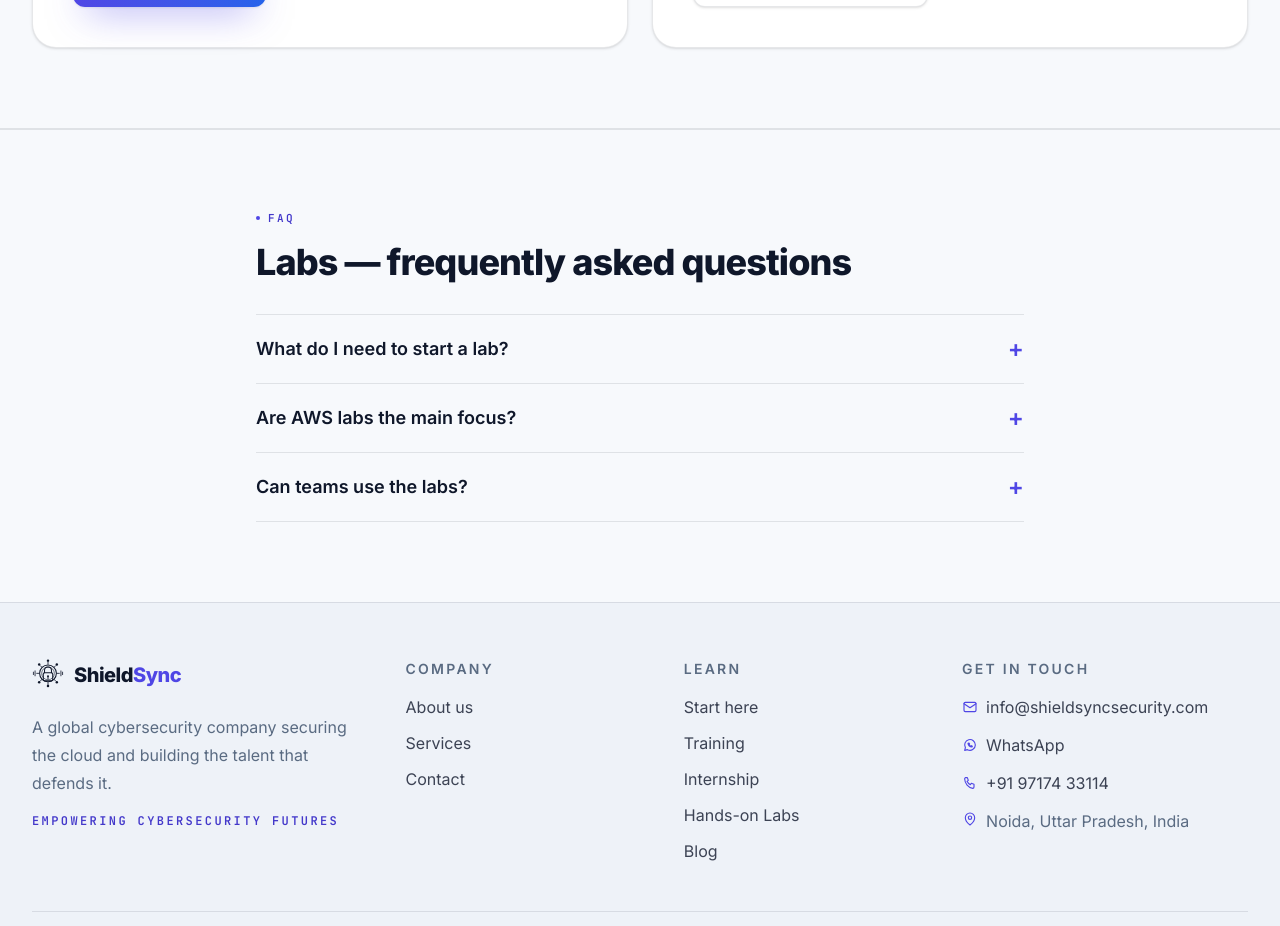
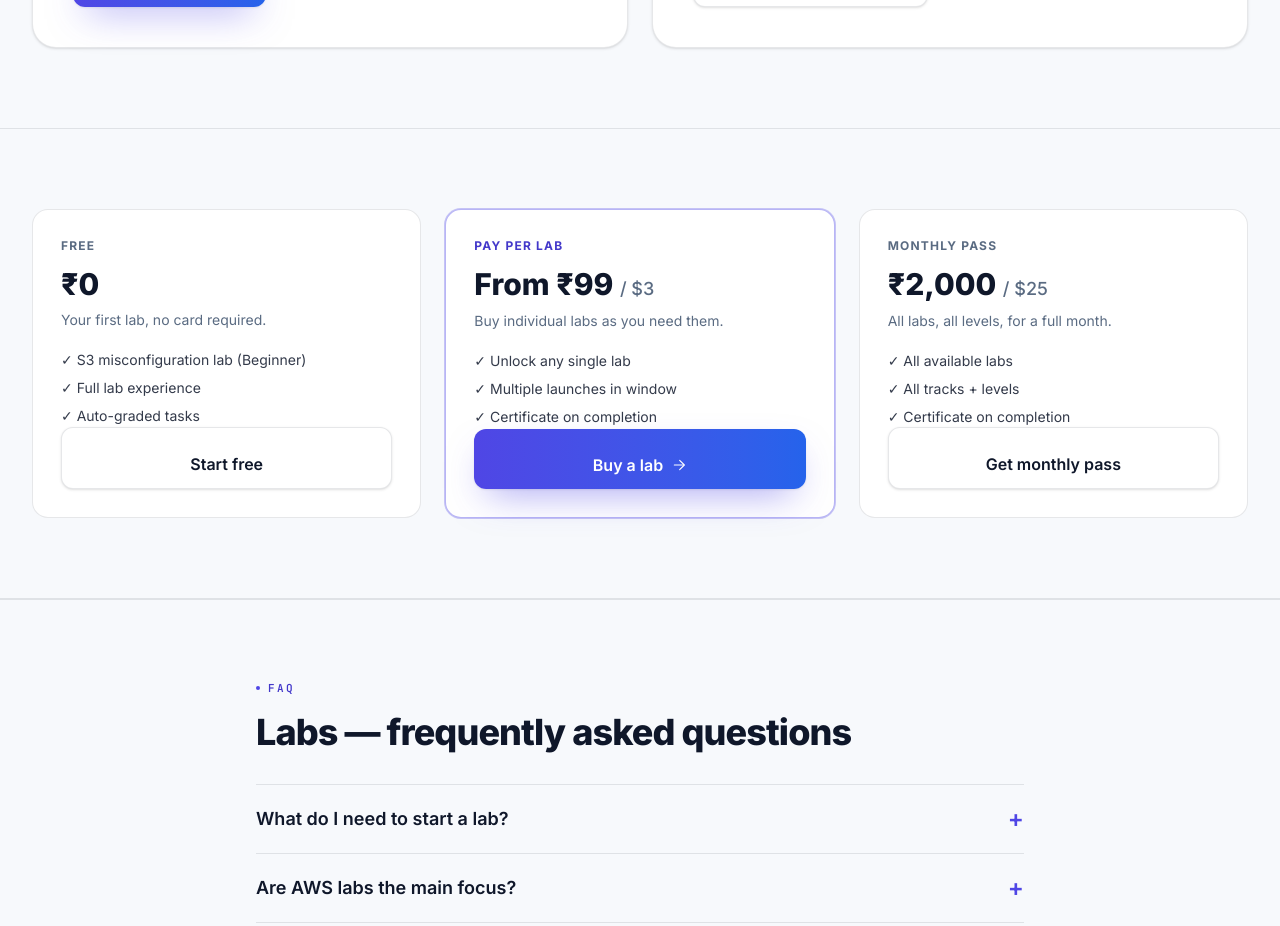
Before and after one commit to shieldsyncsecurity/shieldsync-website, a Next.js app: page /labs in a window 1280 px wide. Shown: the part 1180-2106 px from the top of the page. Built offline with nearby package versions, Linux system fonts and the light colour scheme; no server answers.

Commit message:
labs: add pricing cards + path to wizard and Paytm checkout

```diff
--- a/app/labs/page.tsx
+++ b/app/labs/page.tsx
@@ -161,6 +161,59 @@ export default function LabsPage() {
         </Container>
       </section>
 
+      {/* Pricing / access — clear path to the wizard + Paytm checkout */}
+      <section className="border-b border-line py-14 sm:py-20">
+        <Container>
+          <Reveal>
+            <div className="grid gap-6 sm:grid-cols-3">
+              {/* Free */}
+              <div className="flex flex-col rounded-2xl border border-line bg-panel p-7">
+                <p className="text-xs font-bold uppercase tracking-widest text-muted">Free</p>
+                <p className="mt-3 text-3xl font-extrabold text-fg">₹0</p>
+                <p className="mt-2 text-sm text-muted">Your first lab, no card required.</p>
+                <ul className="mt-5 grid gap-2 text-sm text-fg/85">
+                  <li>✓ S3 misconfiguration lab (Beginner)</li>
+                  <li>✓ Full lab experience</li>
+                  <li>✓ Auto-graded tasks</li>
+                </ul>
+                <Button href={FREE_LAB_HREF} external variant="secondary" className="mt-auto pt-6">
+                  Start free
+                </Button>
+              </div>
+              {/* Per-lab */}
+              <div className="flex flex-col rounded-2xl border border-brand/40 bg-panel p-7 ring-1 ring-brand/30">
+                <p className="text-xs font-bold uppercase tracking-widest text-brand-bright">Pay per lab</p>
+                <p className="mt-3 text-3xl font-extrabold text-fg">From ₹99 <span className="text-lg font-medium text-muted">/ $3</span></p>
+                <p className="mt-2 text-sm text-muted">Buy individual labs as you need them.</p>
+                <ul className="mt-5 grid gap-2 text-sm text-fg/85">
+                  <li>✓ Unlock any single lab</li>
+                  <li>✓ Multiple launches in window</li>
+                  <li>✓ Certificate on completion</li>
+                </ul>
+                <Button href={SITE.startUrl} className="mt-auto pt-6">
+                  Buy a lab
+                  <ArrowRight className="h-4 w-4" />
+                </Button>
+              </div>
+              {/* Monthly */}
+              <div className="flex flex-col rounded-2xl border border-line bg-panel p-7">
+                <p className="text-xs font-bold uppercase tracking-widest text-muted">Monthly pass</p>
+                <p className="mt-3 text-3xl font-extrabold text-fg">₹2,000 <span className="text-lg font-medium text-muted">/ $25</span></p>
+                <p className="mt-2 text-sm text-muted">All labs, all levels, for a full month.</p>
+                <ul className="mt-5 grid gap-2 text-sm text-fg/85">
+                  <li>✓ All available labs</li>
+                  <li>✓ All tracks + levels</li>
+                  <li>✓ Certificate on completion</li>
+                </ul>
+                <Button href={`${SITE.startUrl}&plan=monthly`} variant="secondary" className="mt-auto pt-6">
+                  Get monthly pass
+                </Button>
+              </div>
+            </div>
+          </Reveal>
+        </Container>
+      </section>
+
       <FaqSection faqs={FAQS.labs} title="Labs — frequently asked questions" />
     </>
   );
```
